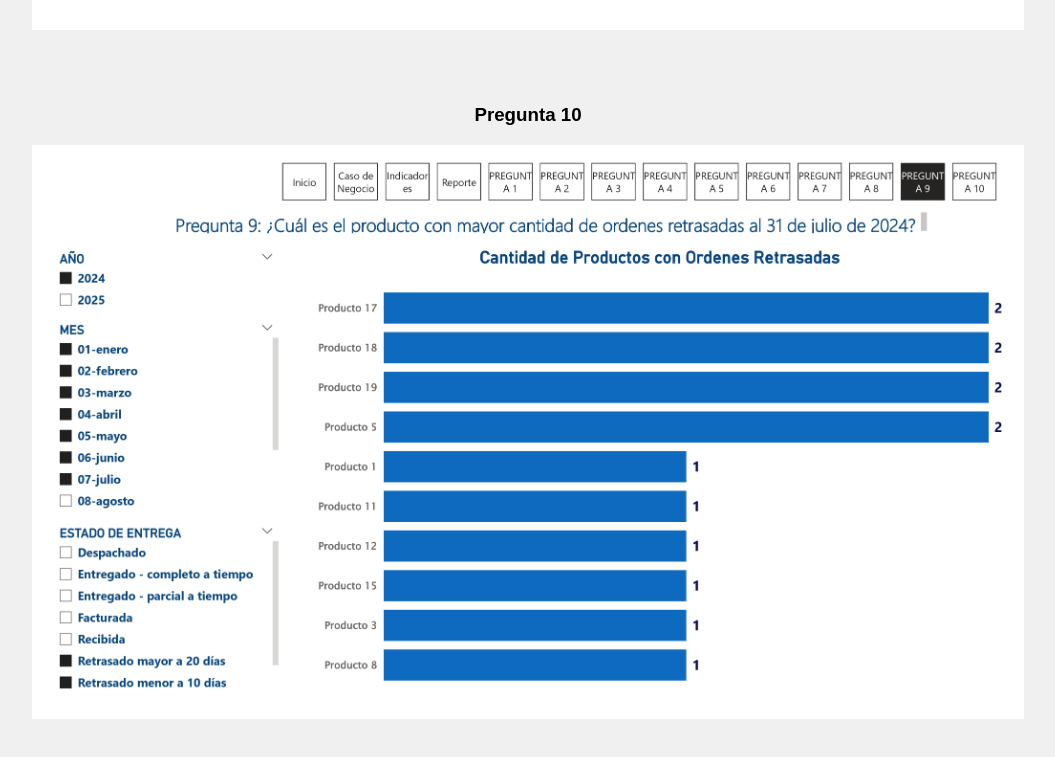
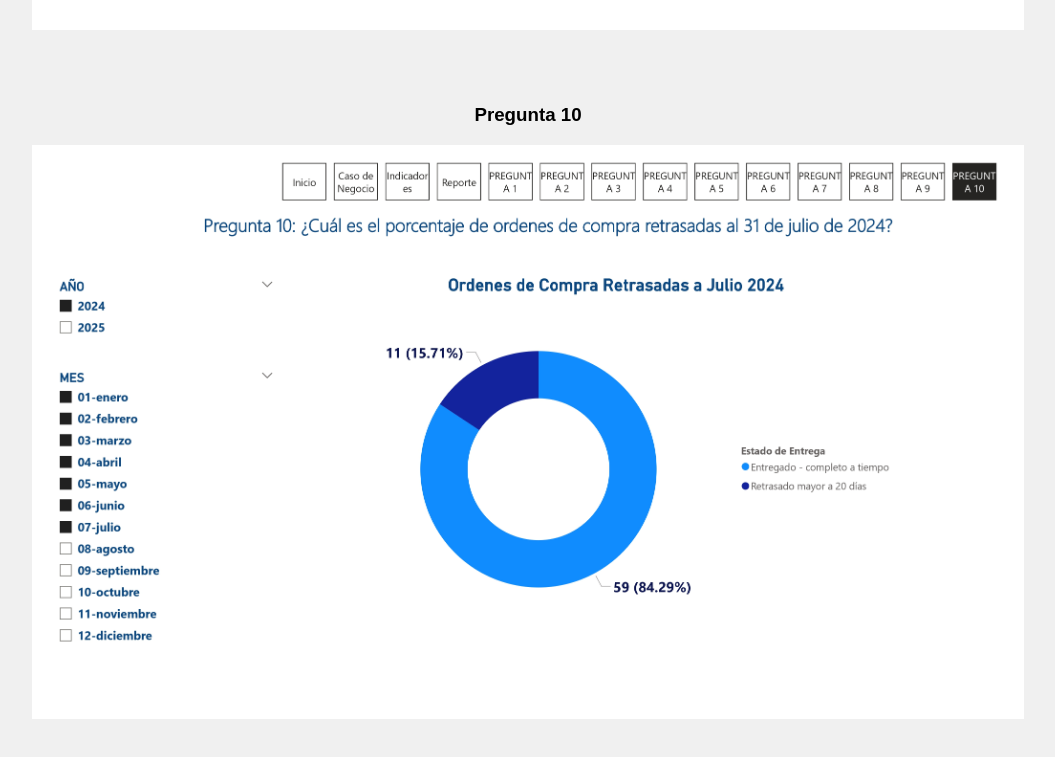
Before and after one commit to MEMIN1201/PUCPGRUPO01, a plain HTML site: page index.html in a window 1280 px wide. Shown: the part 9446-10203 px from the top of the page, without its empty margins (112-1167 px from the left). Drawn offline with Linux system fonts and the light colour scheme.

Commit message:
Update index.html

```diff
--- a/index.html
+++ b/index.html
@@ -151,7 +151,7 @@
 
     <section id="pregunta10" class="section">
         <h3>Pregunta 10</h3>
-        <img src="images/PROYECTO FINAL - GRUPO1 F_page-0013.jpg" alt="Pregunta 10">
+        <img src="images/PROYECTO FINAL - GRUPO1 F_page-0014.jpg" alt="Pregunta 10">
     </section>
 </main>
 
```
